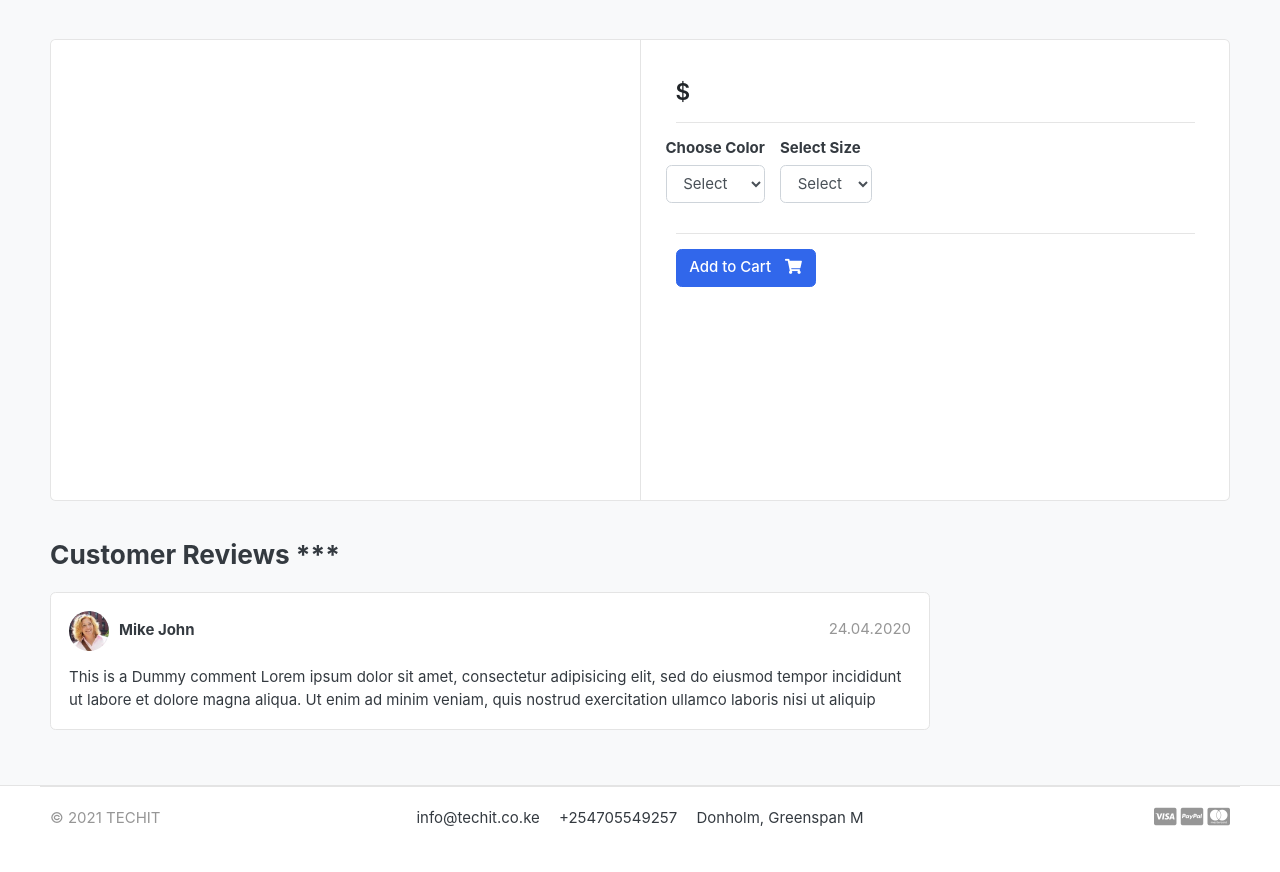
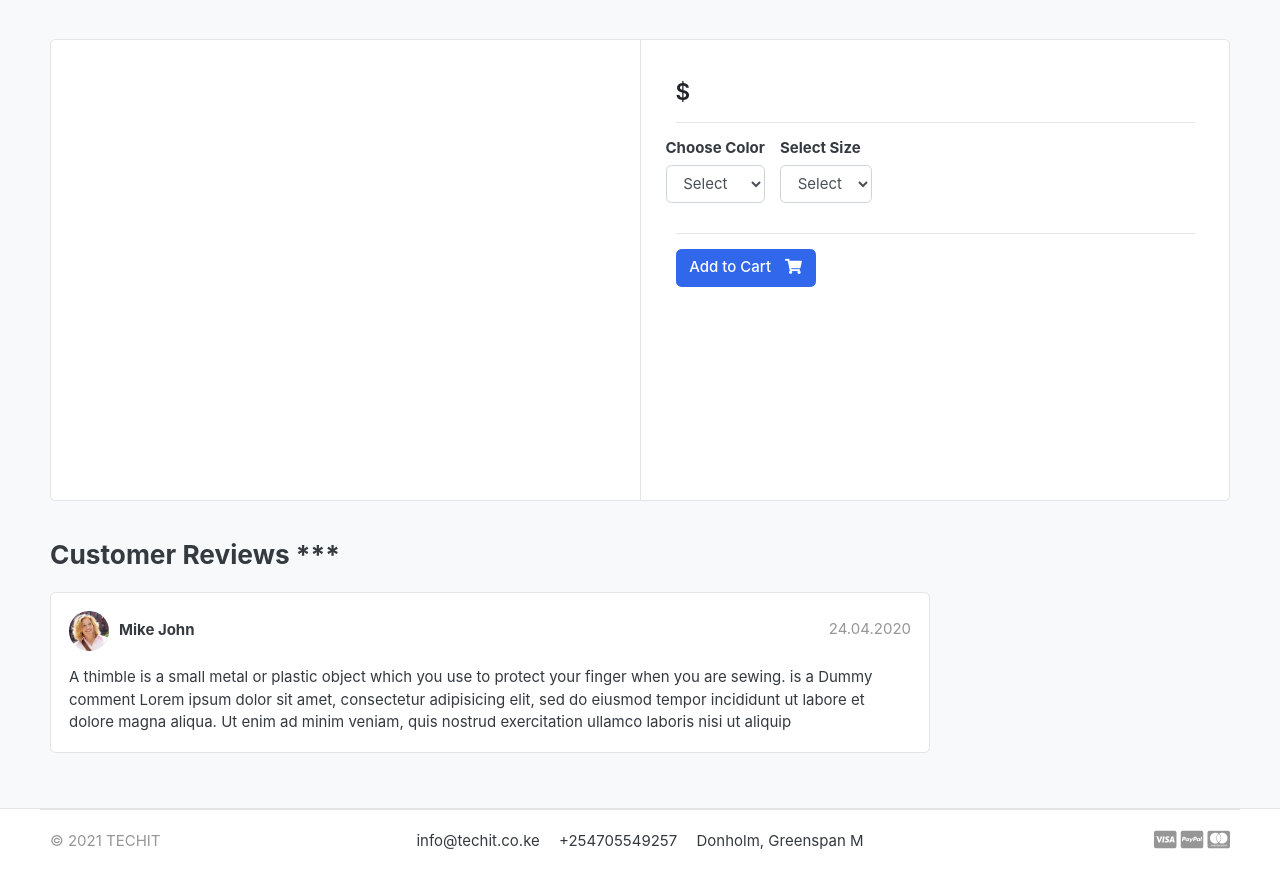
Before and after one commit to stevescilar/smart-shop, a Django app: template templates/store/product_detail.html in a window 1280 px wide. Shown: the part 119-991 px from the top of the page. Before the commit the page ends 945 px from the top, so only its background shows below. Run offline with Django 4.2, Linux system fonts and the light colour scheme; the template is opened without the code that fills it, so the values that code supplies are empty; some libraries are stand-ins or nearby versions; some web fonts are replaced.

Commit message:
Update product_detail.html

```diff
--- a/templates/store/product_detail.html
+++ b/templates/store/product_detail.html
@@ -87,7 +87,7 @@
             </div> <!-- icontext.// -->
             <div class="mt-3">
                 <p>
-                    This is a Dummy comment Lorem ipsum dolor sit amet, consectetur adipisicing elit, sed do eiusmod
+                    A thimble is a small metal or plastic object which you use to protect your finger when you are sewing. is a Dummy comment Lorem ipsum dolor sit amet, consectetur adipisicing elit, sed do eiusmod
                     tempor incididunt ut labore et dolore magna aliqua. Ut enim ad minim veniam,
                     quis nostrud exercitation ullamco laboris nisi ut aliquip
                 </p>
```
